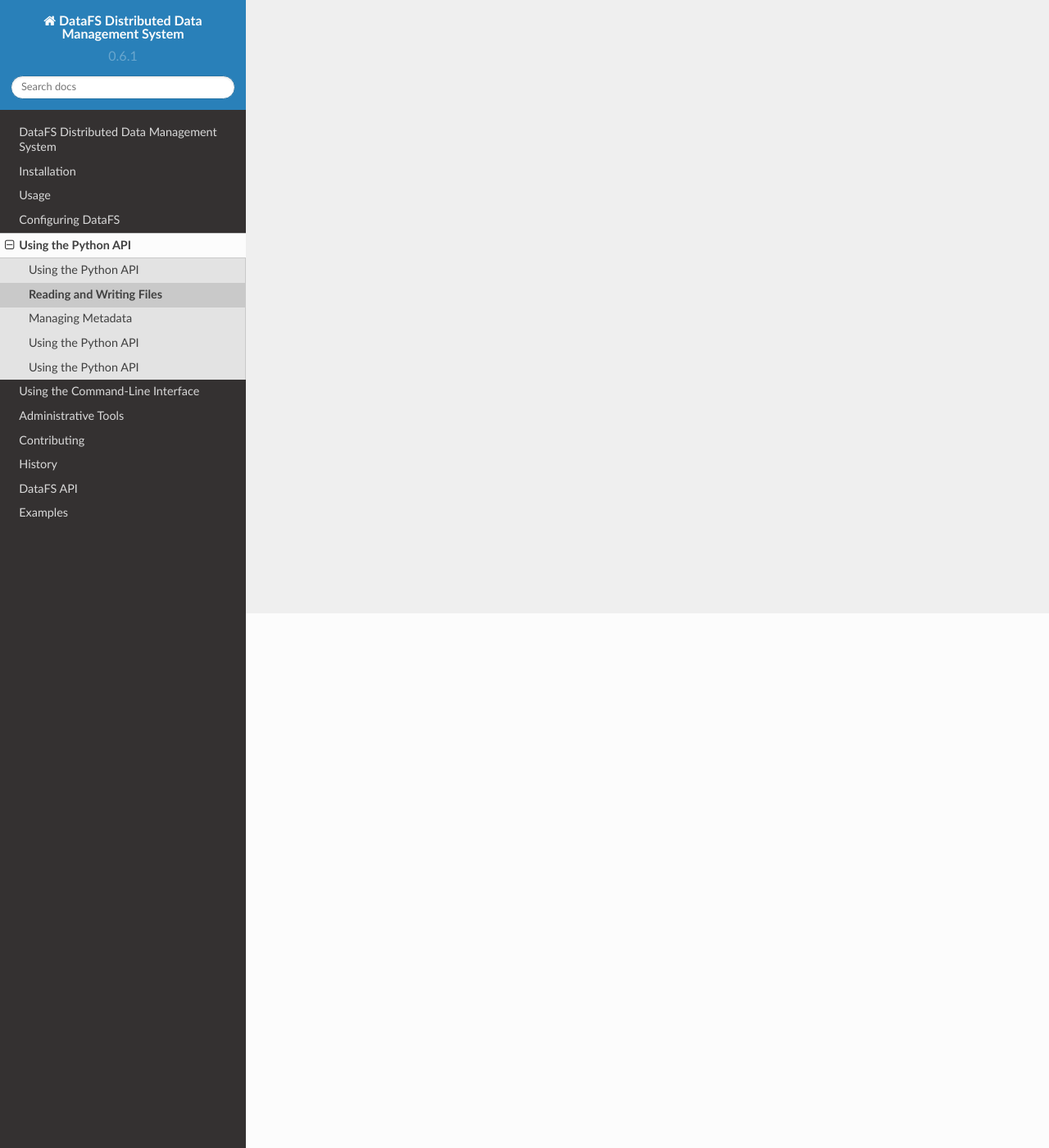
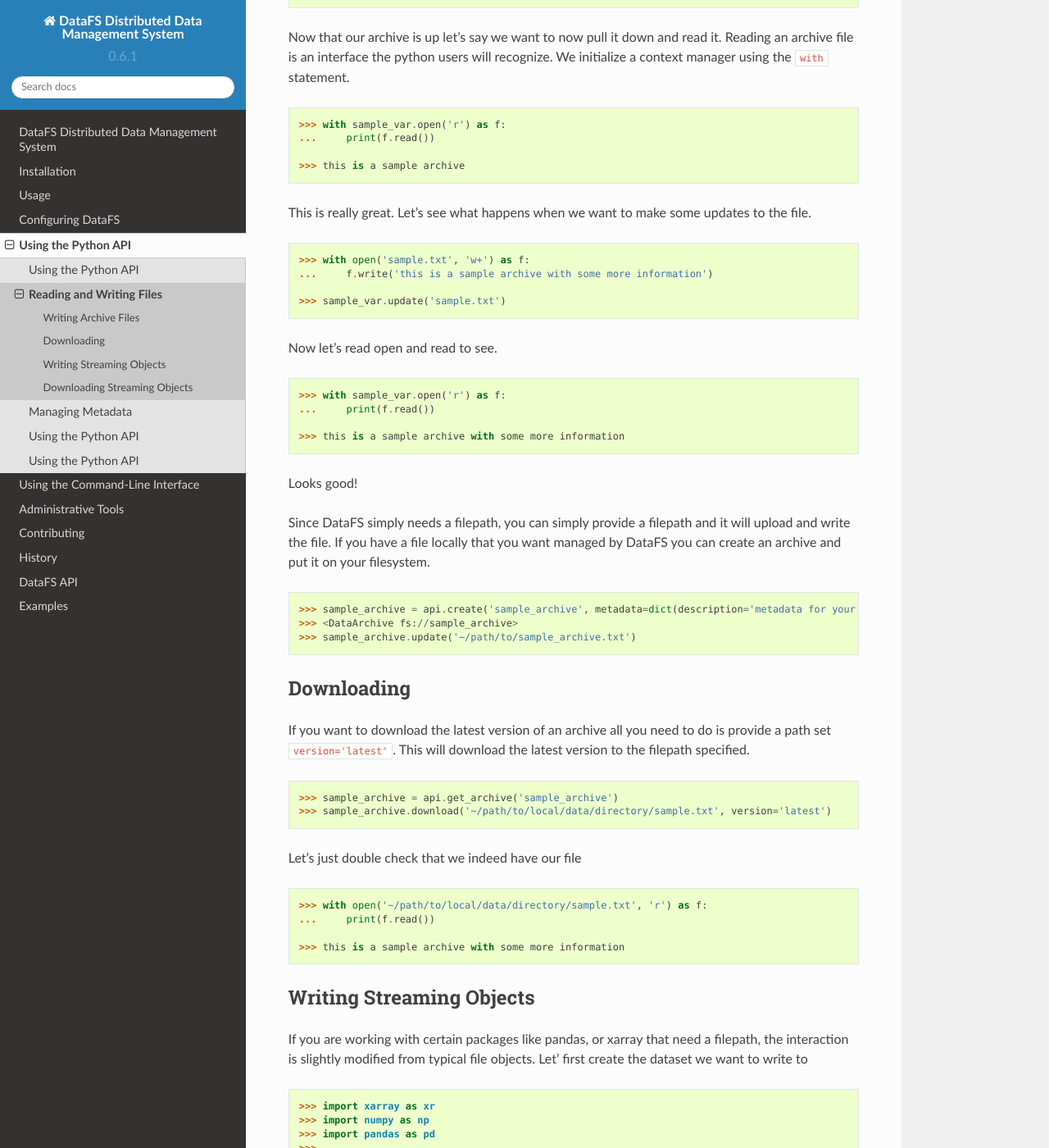
Before and after one commit to ClimateImpactLab/DataFS, a Sphinx documentation site: the page built from docs/pythonapi.io.rst, in a window 1280 px wide and 1400 px high, scrolled down 652 px. Shown: the whole window at 82% size. Built offline with Sphinx 7.4.7 and the Read the Docs theme 2.0.0, drawn with Linux system fonts in a browser that asks for light colours; the version number is read from the project's files by our own code; some of the changed text lies outside the part shown.

Commit message:
update pythonapiio.rst

```diff
--- a/docs/pythonapi.io.rst
+++ b/docs/pythonapi.io.rst
@@ -3,3 +3,163 @@
 =========================
 Reading and Writing Files
 =========================
+
+
+
+
+
+Writing Archive Files
+---------------------
+
+To write to a file in DataFS you'll first need to create the archive. We'll assume you've already set up your api with manager, and authorities.
+
+
+.. code-block:: python
+
+    >>> api.create('sample_archive', metadata=dict(description='metadata for your archive'))
+    >>> <DataArchive fs://sample_archive>
+
+
+
+DataFS needs a file path in order to update files. So now that we have an archive on our manager, we can create a file and put it up in our filesystem. So let's first create a file called ``sample.txt``.
+
+.. code-block:: python
+
+    >>> with open('sample.txt', 'w+') as f:
+    ...     f.write('this is a sample archive')
+
+
+Now that we have a file can we can use the ``update()`` method to upload our file. Depending on size of file and network speeds, there may be some latency when calling ``update()``.
+
+
+.. code-block:: python
+
+	>>> sample_var = api.get_archive('sample_archive')
+	>>> sample_var.update('sample.txt')
+
+
+Now that our archive is up let's say we want to now pull it down and read it. Reading an archive file is
+an interface the python users will recognize. We initialize a context manager using the ``with`` statement.
+
+.. code-block:: python
+
+	>>> with sample_var.open('r') as f:
+	... 	print(f.read())
+
+	>>> this is a sample archive
+
+
+This is really great. Let's see what happens when we want to make some updates to the file.
+
+
+.. code-block:: python
+
+	>>> with open('sample.txt', 'w+') as f:
+	... 	f.write('this is a sample archive with some more information')
+
+	>>> sample_var.update('sample.txt')
+
+Now let's read open and read to see.
+
+.. code-block:: python
+
+	>>> with sample_var.open('r') as f:
+	... 	print(f.read())
+
+	>>> this is a sample archive with some more information
+
+Looks good!
+
+
+Since DataFS simply needs a filepath, you can simply provide a filepath and it will upload and write the file. If you have a file locally that you want managed by DataFS you can create an archive and put it on your filesystem.
+
+
+.. code-block:: python
+
+	>>> sample_archive = api.create('sample_archive', metadata=dict(description='metadata for your archive'))
+	>>> <DataArchive fs://sample_archive>
+	>>> sample_archive.update('~/path/to/sample_archive.txt')
+
+
+
+
+Downloading
+-----------
+
+If you want to download the latest version of an archive all you need to do is provide a path set ``version='latest'``. This will download the latest version to the filepath specified.
+
+
+
+.. code-block:: python
+
+	>>> sample_archive = api.get_archive('sample_archive')
+	>>> sample_archive.download('~/path/to/local/data/directory/sample.txt', version='latest')
+
+Let's just double check that we indeed have our file
+
+.. code-block:: python
+
+	>>> with open('~/path/to/local/data/directory/sample.txt', 'r') as f:
+	... 	print(f.read())
+
+	>>> this is a sample archive with some more information
+
+
+
+
+
+Writing Streaming Objects
+-------------------------
+
+
+If you are working with certain packages like pandas, or xarray that need a filepath, the interaction is slightly modified from typical file objects. Let' first create the dataset we want to write to
+
+
+.. code-block:: python
+
+	>>> import xarray as xr
+	>>> import numpy as np
+	>>> import pandas as pd
+	>>>
+	>>> np.random.seed(123)
+	>>>
+	>>> times = pd.date_range('2000-01-01', '2001-12-31', name='time')
+	>>> annual_cycle = np.sin(2 * np.pi * (times.dayofyear / 365.25 - 0.28))
+	>>>
+	>>> base = 10 + 15 * annual_cycle.reshape(-1, 1)
+	>>> tmin_values = base + 3 * np.random.randn(annual_cycle.size, 3)
+	>>> tmax_values = base + 10 + 3 * np.random.randn(annual_cycle.size, 3)
+	>>>
+	>>> ds = xr.Dataset({'tmin': (('time', 'location'), tmin_values),
+	...                  'tmax': (('time', 'location'), tmax_values)},
+	...                 {'time': times, 'location': ['IA', 'IN', 'IL']})
+	>>>
+	>>>
+	>>>
+	>>> streaming_archive = api.create('streaming_archive', dict(metadata='metadata description for your archive'))
+	>>> DataArchive fs://streaming_archive>
+	>>>
+	>>> with streaming_archive.get_local_path() as f:
+	...		ds.to_netdcdf(f)
+
+
+Downloading Streaming Objects
+-----------------------------
+
+Now reading a streaming object is similar a regular file object but generate a file path that is
+then passed to the
+
+.. code-block:: python
+
+    >>> with var.get_local_path() as f:
+    ...     with xr.open_dataset(f) as ds:
+    ...         print(ds)
+    ...
+    <xarray.Dataset>
+    Dimensions:   (location: 3, time: 731)
+    Coordinates:
+      * location  (location) |S2 'IA' 'IN' 'IL'
+      * time      (time) datetime64[ns] 2000-01-01 2000-01-02 2000-01-03 ...
+    Data variables:
+        tmax      (time, location) float64 12.98 3.31 6.779 0.4479 6.373 4.843 ...
+        tmin      (time, location) float64 -8.037 -1.788 -3.932 -9.341 -6.558 ...
```
Also changed, not shown: 1 other file.
